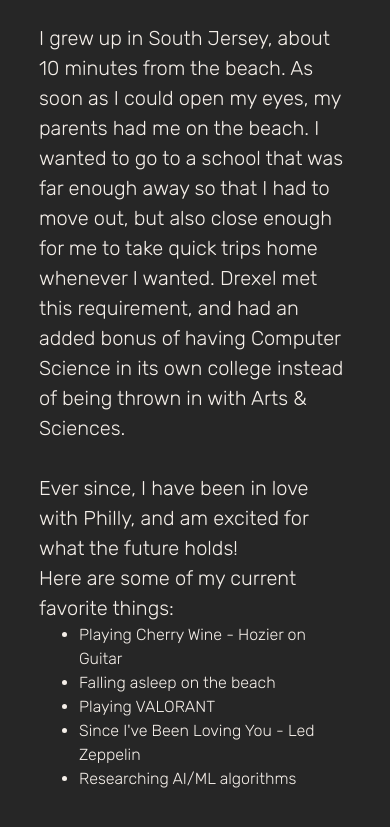
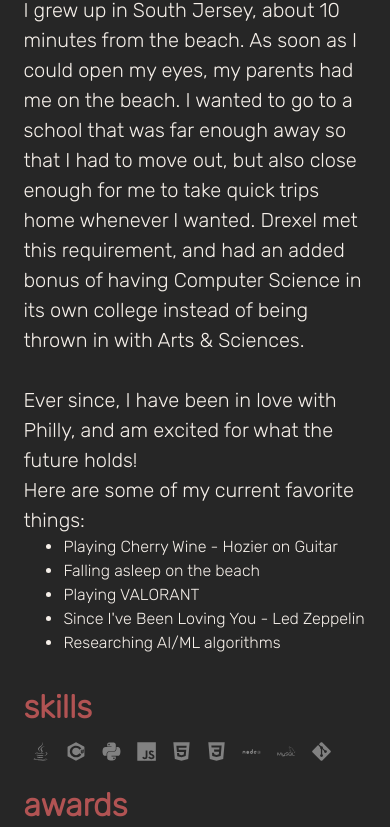
Before and after one commit to dgeorge10/portfolio, a React (Create React App) app: page / in a window 390 px wide. Shown: the part 1153-1980 px from the top of the page. Built offline with nearby package versions, Linux system fonts and the light colour scheme.

Commit message:
minor mobile issues

```diff
--- a/src/App.css
+++ b/src/App.css
@@ -68,9 +68,9 @@
 
 @media screen and (max-width: 800px){
 	section{
-	  padding-left: 5%;
-	  padding-right: 5%;
-	  margin-left: 5%;
-	  margin-right: 5%;
+	  padding-left: 3%;
+	  padding-right: 3%;
+	  margin-left: 3%;
+	  margin-right: 3%;
 	}
 }
--- a/src/App.js
+++ b/src/App.js
@@ -6,6 +6,7 @@
 import Experience from './components/experience/experience.js';
 
 import Slide from 'react-reveal/Slide';
+import { Container, Row, Col } from 'reactstrap';
 import { VerticalTimeline, VerticalTimelineElement } from 'react-vertical-timeline-component';
 import 'react-vertical-timeline-component/style.min.css';
 
@@ -237,19 +238,28 @@
 
 				<section id="contact-section">
 					<h1 className="section-header">contact me</h1>
+					<Container fluid>
+						<Row>
+							<Col lg="6">
 							  <svg xmlns="http://www.w3.org/2000/svg" width="24" height="24" viewBox="0 0 24 24"><path d="M0 3v18h24v-18h-24zm6.623 7.929l-4.623 5.712v-9.458l4.623 3.746zm-4.141-5.929h19.035l-9.517 7.713-9.518-7.713zm5.694 7.188l3.824 3.099 3.83-3.104 5.612 6.817h-18.779l5.513-6.812zm9.208-1.264l4.616-3.741v9.348l-4.616-5.607z"/></svg>
 
 								 <a href="mailto:djg365@drexel.edu"><p id="email">djg365@drexel.edu</p></a>
+							</Col>
+						</Row>
+						<Row>
+						   <Col>
 							  <a href="https://github.com/dgeorge10">
 								 <img className="contact-icon" id="contact-icon" alt="github" src={github_link} />
 							  </a>
 							  <a href="http://twitter.com/dennisgeorge07">
 								 <img className="contact-icon" alt="twitter" src={twitter_link} />
 							  </a>
-
 							  <a href="https://www.linkedin.com/in/dennis-george-34aa4415a/">
 								 <img className="contact-icon" alt="linkedin" src={linkedin_link} />
 							  </a>
+						   </Col>
+						</Row>
+					</Container>
 				</section>
 
 
--- a/src/components/intro/intro.css
+++ b/src/components/intro/intro.css
@@ -34,6 +34,7 @@
    display: flex;
    justify-content: center;
    flex-direction:column;
+   padding-top: 5px;
 }
 
 h1 {
--- a/src/components/skills/skills.css
+++ b/src/components/skills/skills.css
@@ -12,7 +12,7 @@
 
 @media screen and (max-width: 800px) {
    .skill-icon {
-	  width: 7vmin;
-	  height: 7vmin;
+	  width: 9vmin;
+	  height: 9vmin;
    }
 }
```
Lines whose indentation alone changed are shown as unchanged.
